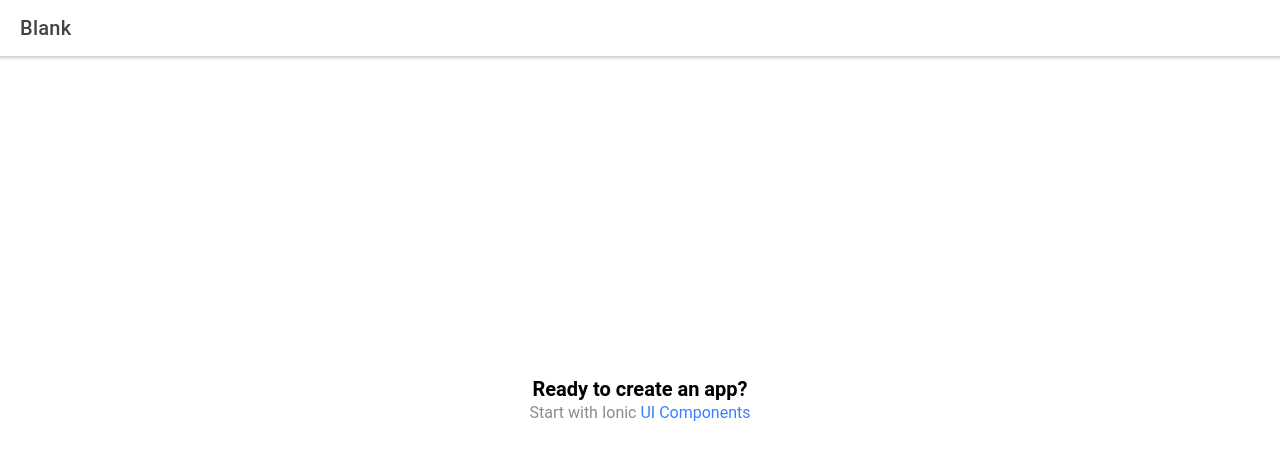
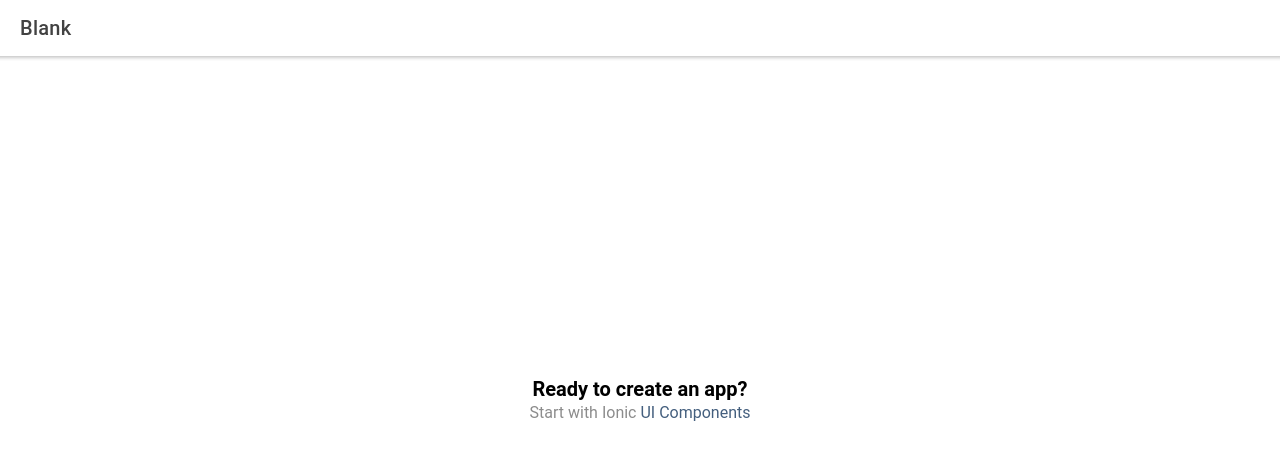
Before and after one commit to AplUSAndmINUS/terence-waters-ionic, a React (Create React App) app: page /home in a window 1280 px wide. Shown: the top 460 px of the page. Built offline with nearby package versions, Linux system fonts and the light colour scheme.

Commit message:
initial color palette theming set

```diff
--- a/src/theme/variables.css
+++ b/src/theme/variables.css
@@ -4,52 +4,52 @@ http://ionicframework.com/docs/theming/ */
 /** Ionic CSS Variables **/
 :root {
   /** primary **/
-  --ion-color-primary: #3880ff;
-  --ion-color-primary-rgb: 56, 128, 255;
+  --ion-color-primary: #445f7e;
+	--ion-color-primary-rgb: 68,95,126;
 	--ion-color-primary-contrast: #ffffff;
-  --ion-color-primary-contrast-rgb: 255, 255, 255;
-  --ion-color-primary-shade: #3171e0;
-  --ion-color-primary-tint: #4c8dff;
+	--ion-color-primary-contrast-rgb: 255,255,255;
+	--ion-color-primary-shade: #3c546f;
+	--ion-color-primary-tint: #576f8b;
 
   /** secondary **/
-  --ion-color-secondary: #3dc2ff;
-  --ion-color-secondary-rgb: 61, 194, 255;
-  --ion-color-secondary-contrast: #ffffff;
-  --ion-color-secondary-contrast-rgb: 255, 255, 255;
-  --ion-color-secondary-shade: #36abe0;
-  --ion-color-secondary-tint: #50c8ff;
+  --ion-color-secondary: #92afd0;
+	--ion-color-secondary-rgb: 146,175,208;
+	--ion-color-secondary-contrast: #000000;
+	--ion-color-secondary-contrast-rgb: 0,0,0;
+	--ion-color-secondary-shade: #809ab7;
+	--ion-color-secondary-tint: #9db7d5;
 
   /** tertiary **/
-  --ion-color-tertiary: #5260ff;
-  --ion-color-tertiary-rgb: 82, 96, 255;
-  --ion-color-tertiary-contrast: #ffffff;
-  --ion-color-tertiary-contrast-rgb: 255, 255, 255;
-  --ion-color-tertiary-shade: #4854e0;
-  --ion-color-tertiary-tint: #6370ff;
+  --ion-color-tertiary: #97c3f5;
+	--ion-color-tertiary-rgb: 151,195,245;
+	--ion-color-tertiary-contrast: #000000;
+	--ion-color-tertiary-contrast-rgb: 0,0,0;
+	--ion-color-tertiary-shade: #85acd8;
+	--ion-color-tertiary-tint: #a1c9f6;
 
   /** success **/
-  --ion-color-success: #2dd36f;
-  --ion-color-success-rgb: 45, 211, 111;
+  --ion-color-success: #299353;
+	--ion-color-success-rgb: 41,147,83;
 	--ion-color-success-contrast: #ffffff;
-  --ion-color-success-contrast-rgb: 255, 255, 255;
-  --ion-color-success-shade: #28ba62;
-  --ion-color-success-tint: #42d77d;
+	--ion-color-success-contrast-rgb: 255,255,255;
+	--ion-color-success-shade: #248149;
+	--ion-color-success-tint: #3e9e64;
 
   /** warning **/
-  --ion-color-warning: #ffc409;
-  --ion-color-warning-rgb: 255, 196, 9;
+  --ion-color-warning: #e3b72a;
+	--ion-color-warning-rgb: 227,183,42;
 	--ion-color-warning-contrast: #000000;
-  --ion-color-warning-contrast-rgb: 0, 0, 0;
-  --ion-color-warning-shade: #e0ac08;
-  --ion-color-warning-tint: #ffca22;
+	--ion-color-warning-contrast-rgb: 0,0,0;
+	--ion-color-warning-shade: #c8a125;
+	--ion-color-warning-tint: #e6be3f;
 
   /** danger **/
-  --ion-color-danger: #eb445a;
-  --ion-color-danger-rgb: 235, 68, 90;
+  --ion-color-danger: #de465a;
+	--ion-color-danger-rgb: 222,70,90;
 	--ion-color-danger-contrast: #ffffff;
-  --ion-color-danger-contrast-rgb: 255, 255, 255;
-  --ion-color-danger-shade: #cf3c4f;
-  --ion-color-danger-tint: #ed576b;
+	--ion-color-danger-contrast-rgb: 255,255,255;
+	--ion-color-danger-shade: #c33e4f;
+	--ion-color-danger-tint: #e1596b;
 
   /** dark **/
   --ion-color-dark: #222428;
@@ -61,17 +61,17 @@ http://ionicframework.com/docs/theming/ */
 
   /** medium **/
   --ion-color-medium: #92949c;
-  --ion-color-medium-rgb: 146, 148, 156;
-  --ion-color-medium-contrast: #ffffff;
-  --ion-color-medium-contrast-rgb: 255, 255, 255;
+	--ion-color-medium-rgb: 146,148,156;
+	--ion-color-medium-contrast: #000000;
+	--ion-color-medium-contrast-rgb: 0,0,0;
 	--ion-color-medium-shade: #808289;
 	--ion-color-medium-tint: #9d9fa6;
 
   /** light **/
   --ion-color-light: #f4f5f8;
-  --ion-color-light-rgb: 244, 245, 248;
+	--ion-color-light-rgb: 244,245,248;
 	--ion-color-light-contrast: #000000;
-  --ion-color-light-contrast-rgb: 0, 0, 0;
+	--ion-color-light-contrast-rgb: 0,0,0;
 	--ion-color-light-shade: #d7d8da;
 	--ion-color-light-tint: #f5f6f9;
 }
@@ -83,54 +83,54 @@ http://ionicframework.com/docs/theming/ */
    */
 
   body {
-    --ion-color-primary: #428cff;
-    --ion-color-primary-rgb: 66,140,255;
+    --ion-color-primary: #a4c3e6;
+    --ion-color-primary-rgb: 164,195,230;
     --ion-color-primary-contrast: #ffffff;
     --ion-color-primary-contrast-rgb: 255,255,255;
-    --ion-color-primary-shade: #3a7be0;
-    --ion-color-primary-tint: #5598ff;
+    --ion-color-primary-shade: #90acca;
+    --ion-color-primary-tint: #adc9e9;
 
-    --ion-color-secondary: #50c8ff;
-    --ion-color-secondary-rgb: 80,200,255;
+    --ion-color-secondary: #67c7f4;
+    --ion-color-secondary-rgb: 103,199,244;
     --ion-color-secondary-contrast: #ffffff;
     --ion-color-secondary-contrast-rgb: 255,255,255;
-    --ion-color-secondary-shade: #46b0e0;
-    --ion-color-secondary-tint: #62ceff;
+    --ion-color-secondary-shade: #5bafd7;
+    --ion-color-secondary-tint: #76cdf5;
 
-    --ion-color-tertiary: #6a64ff;
+    --ion-color-tertiary: #90accb;
     --ion-color-tertiary-rgb: 106,100,255;
     --ion-color-tertiary-contrast: #ffffff;
     --ion-color-tertiary-contrast-rgb: 255,255,255;
     --ion-color-tertiary-shade: #5d58e0;
     --ion-color-tertiary-tint: #7974ff;
 
-    --ion-color-success: #2fdf75;
-    --ion-color-success-rgb: 47,223,117;
+    --ion-color-success: #3ab46a;
+    --ion-color-success-rgb: 58,180,106;
     --ion-color-success-contrast: #000000;
     --ion-color-success-contrast-rgb: 0,0,0;
-    --ion-color-success-shade: #29c467;
-    --ion-color-success-tint: #44e283;
+    --ion-color-success-shade: #339e5d;
+    --ion-color-success-tint: #4ebc79;
 
-    --ion-color-warning: #ffd534;
-    --ion-color-warning-rgb: 255,213,52;
+    --ion-color-warning: #e5c341;
+    --ion-color-warning-rgb: 229,195,65;
     --ion-color-warning-contrast: #000000;
     --ion-color-warning-contrast-rgb: 0,0,0;
-    --ion-color-warning-shade: #e0bb2e;
-    --ion-color-warning-tint: #ffd948;
+    --ion-color-warning-shade: #e0ac08;
+    --ion-color-warning-tint: #ffca22;
 
-    --ion-color-danger: #ff4961;
-    --ion-color-danger-rgb: 255,73,97;
+    --ion-color-danger: #cb4052;
+    --ion-color-danger-rgb: 203,64,82;
     --ion-color-danger-contrast: #ffffff;
     --ion-color-danger-contrast-rgb: 255,255,255;
-    --ion-color-danger-shade: #e04055;
-    --ion-color-danger-tint: #ff5b71;
+    --ion-color-danger-shade: #b33848;
+    --ion-color-danger-tint: #d05363;
 
-    --ion-color-dark: #f4f5f8;
-    --ion-color-dark-rgb: 244,245,248;
+    --ion-color-dark: #f5f6f9;
+    --ion-color-dark-rgb: 245,246,249;
     --ion-color-dark-contrast: #000000;
     --ion-color-dark-contrast-rgb: 0,0,0;
     --ion-color-dark-shade: #d7d8da;
-    --ion-color-dark-tint: #f5f6f9;
+    --ion-color-dark-tint: #ffffff;
 
     --ion-color-medium: #989aa2;
     --ion-color-medium-rgb: 152,154,162;
@@ -153,8 +153,8 @@ http://ionicframework.com/docs/theming/ */
    */
 
   .ios body {
-    --ion-background-color: #000000;
-    --ion-background-color-rgb: 0,0,0;
+    --ion-background-color: #535353;
+    --ion-background-color-rgb: 83,83,83;
 
     --ion-text-color: #ffffff;
     --ion-text-color-rgb: 255,255,255;
@@ -197,8 +197,8 @@ http://ionicframework.com/docs/theming/ */
    */
 
   .md body {
-    --ion-background-color: #121212;
-    --ion-background-color-rgb: 18,18,18;
+    --ion-background-color: #535353;
+    --ion-background-color-rgb: 83,83,83;
 
     --ion-text-color: #ffffff;
     --ion-text-color-rgb: 255,255,255;
```
Lines whose indentation alone changed are shown as unchanged.
